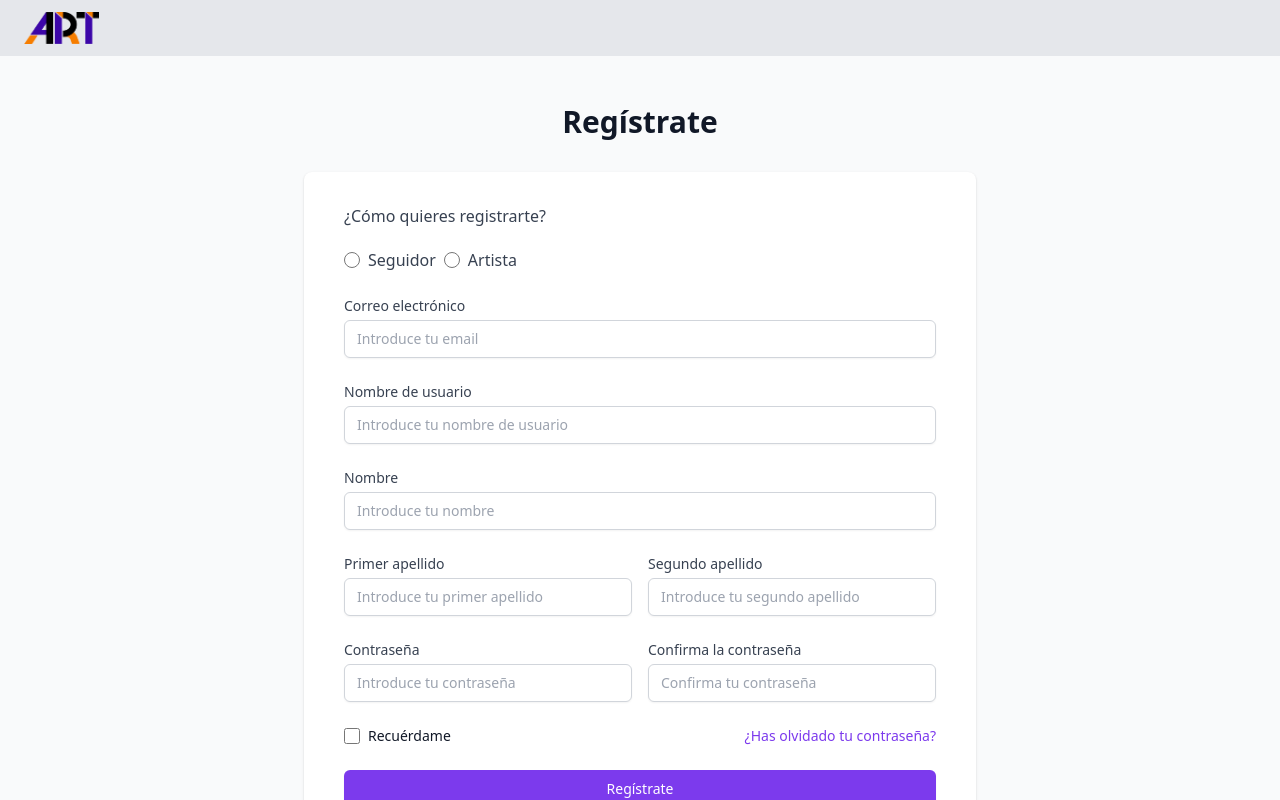
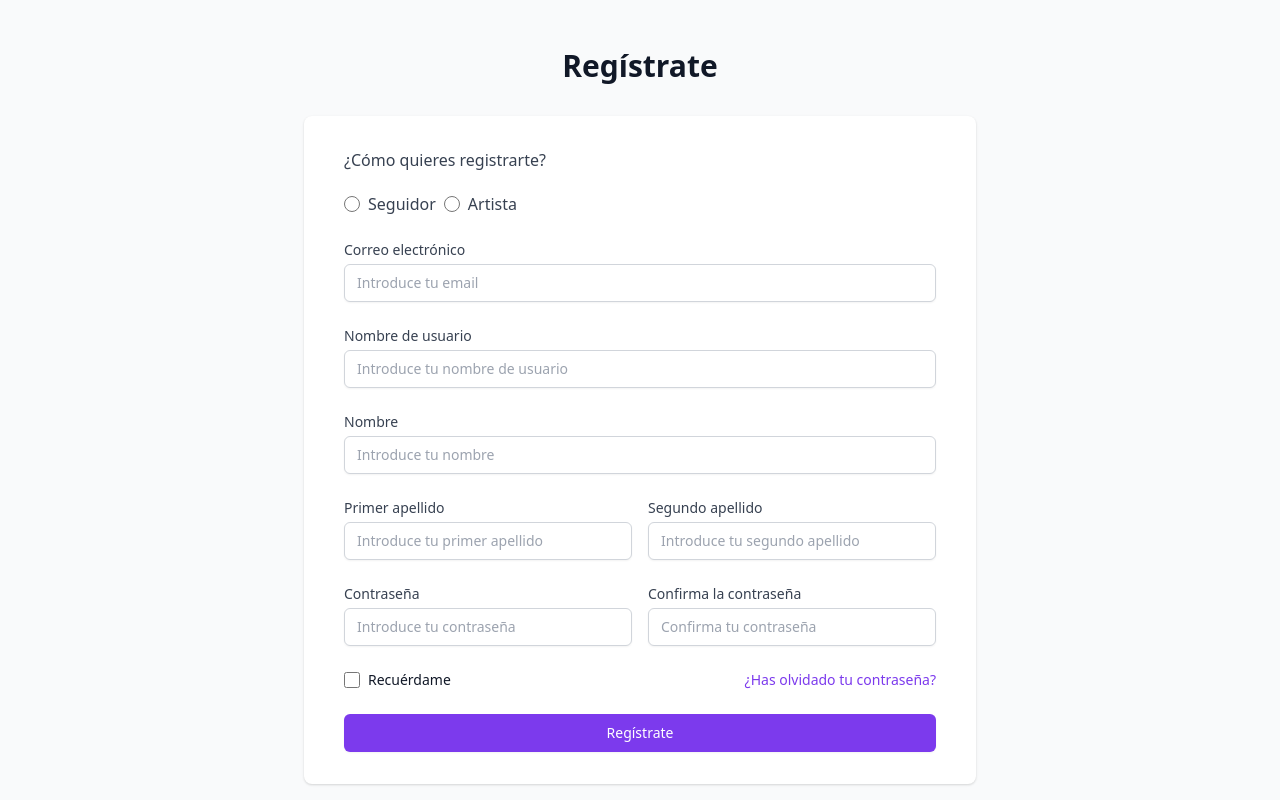
Before and after one commit to nuriadev/Artist4All, an Angular app in the folder artist4all_angular/: page /register in a window 1280 px wide. Shown: the top 800 px of the page. Built offline with nearby package versions, Linux system fonts and the light colour scheme.

Commit message:
changes on landing page

```diff
--- a/artist4all_angular/src/app/app.component.html
+++ b/artist4all_angular/src/app/app.component.html
@@ -1,5 +1,5 @@
 <link rel="stylesheet" href="https://cdnjs.cloudflare.com/ajax/libs/font-awesome/5.15.2/css/all.min.css" integrity="sha512-HK5fgLBL+xu6dm/Ii3z4xhlSUyZgTT9tuc/hSrtw6uzJOvgRr2a9jyxxT1ely+B+xFAmJKVSTbpM/CuL7qxO8w==" crossorigin="anonymous" />
-<div>
+<!--<div>
   <nav class="p-6 bg-gray-200 h-14 flex justify-between">
     <ul class="flex items-center">
         <li>
@@ -23,7 +23,7 @@
       </div>
     </ul>
   </nav>
-</div>
+</div>-->
 
 <router-outlet></router-outlet>
 <footer class="bg-white">
@@ -108,7 +108,7 @@
 </footer>
 <script>
     function toggleMenu() {
-    var element = document.getElementById('profile-menu')
+    var element = document.getElementById('profile-menu');
     if (element.classList.contains('hidden')) {
         element.classList.remove('hidden');
     }
```
